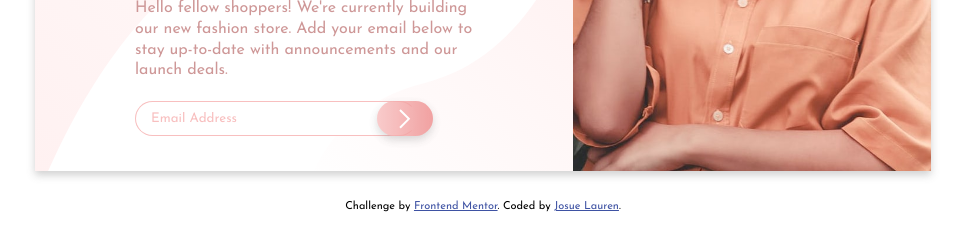
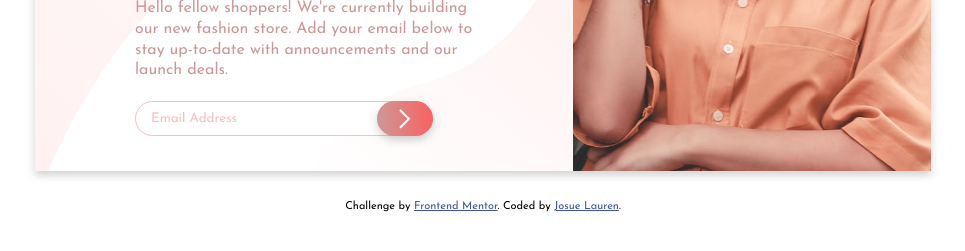
Before and after one commit to JosueLauren/base-apparel-coming-soon-master, a plain HTML site: page index.html in a window 1280 px wide. In both pictures the pointer is over the button 561 px from the left and 569 px from the top of the page. Shown: the part 451-702 px from the top of the page, without its empty margins (157-1122 px from the left). Drawn offline with Linux system fonts and the light colour scheme.

Commit message:
atualizado o botão

```diff
--- a/index.html
+++ b/index.html
@@ -41,9 +41,11 @@
     btn.addEventListener('click', (event) => {
       event.preventDefault()
 
-      const msg = document.createElement('p')
+
 
       if(!email.value.trim().includes('@')){
+
+          const msg = document.createElement('p')
           msg.innerText = "Please provide o valid email"
           msg.style.color = "hsl(0, 74%, 74%)"
           msg.style.marginLeft = "20px"
--- a/style.css
+++ b/style.css
@@ -78,7 +78,6 @@ input.entrada-email {
     padding-left: 15px;
     outline: none;
     border: 1px solid var(--tree);
-    border-right-color: transparent;
 }
 
 .email-inválido {
@@ -109,7 +108,7 @@ button.btn {
 }
 
 button.btn:hover {
-    opacity: 0.8;
+    background-image: linear-gradient(to right, var(--Desaturated-Red), var(--Soft-Red));
 }
 
 div.div-imagem {
```
Lines whose indentation alone changed are shown as unchanged.
